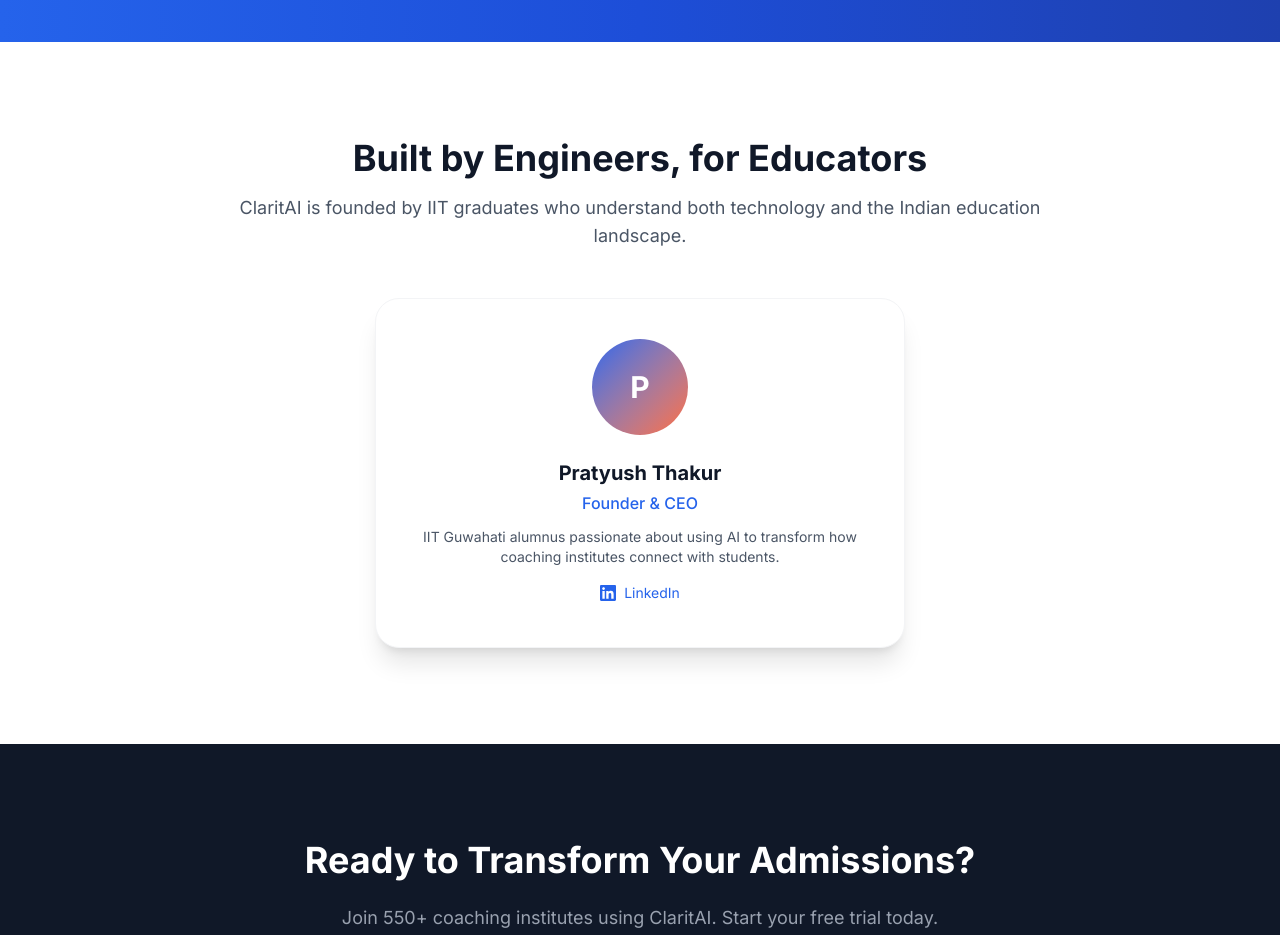
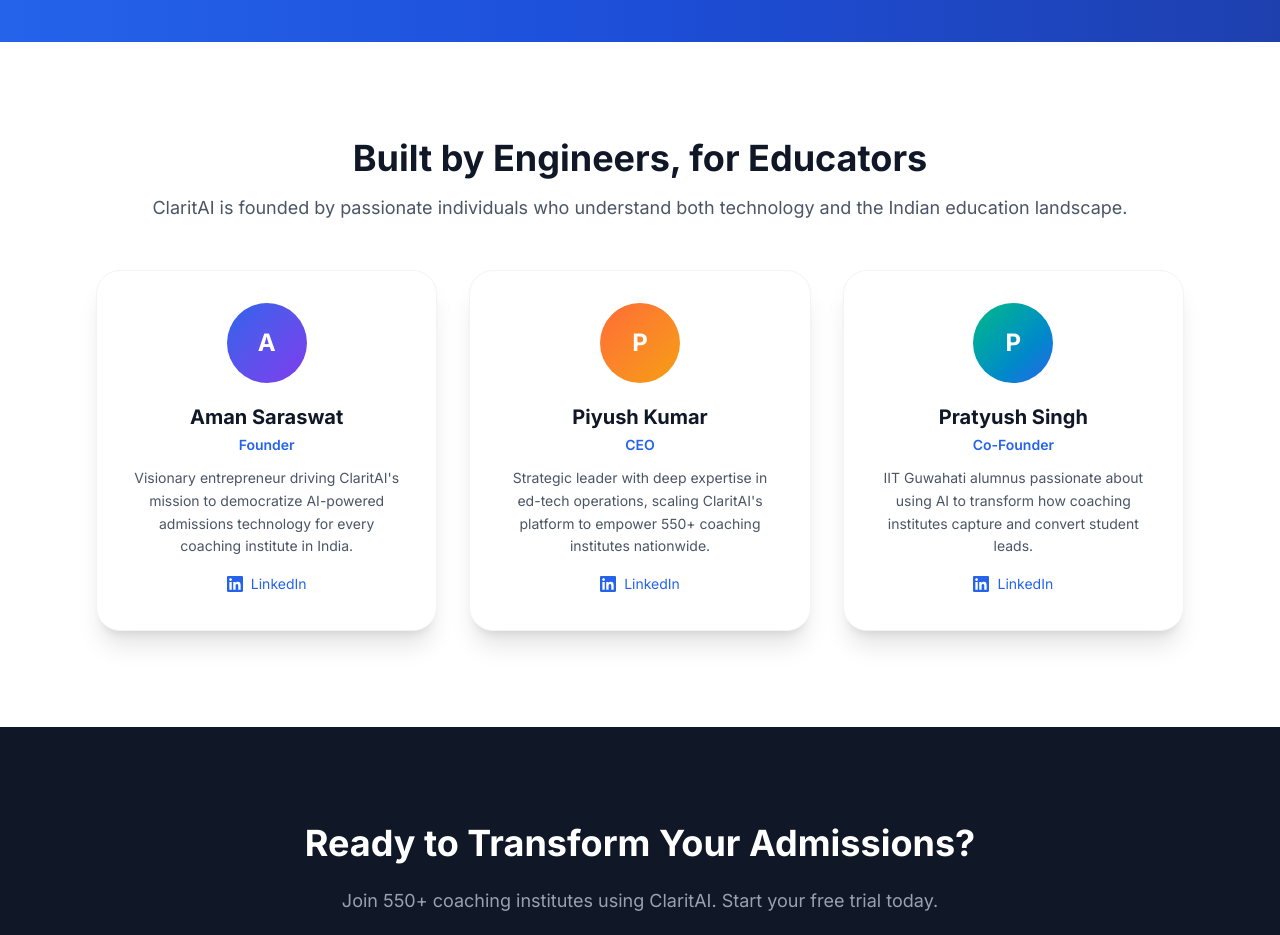
Before and after one commit to pratyushthakur150-creator/claritai-website, a React (Vite) app: page /about in a window 1280 px wide. Shown: the part 2140-3075 px from the top of the page. Built offline with nearby package versions, Linux system fonts and the light colour scheme; no server answers.

Commit message:
Update team: Aman Saraswat (Founder), Piyush Kumar (CEO), Pratyush Singh (Co-Founder)

```diff
--- a/src/pages/About.tsx
+++ b/src/pages/About.tsx
@@ -84,18 +84,24 @@
         </div>
       </section>
 
-      {/* Team / Founder */}
+      {/* Team */}
       <section className="py-24">
-        <div className="max-w-4xl mx-auto px-4 sm:px-6 lg:px-8 text-center">
+        <div className="max-w-6xl mx-auto px-4 sm:px-6 lg:px-8 text-center">
           <h2 className="text-3xl md:text-4xl font-bold text-gray-900 mb-4">Built by Engineers, for Educators</h2>
-          <p className="text-gray-600 text-lg mb-12">ClaritAI is founded by IIT graduates who understand both technology and the Indian education landscape.</p>
-          <motion.div initial={{opacity:0,y:30}} whileInView={{opacity:1,y:0}} viewport={{once:true}} className="bg-white rounded-3xl p-10 shadow-xl border border-gray-100 inline-block">
-            <div className="w-24 h-24 rounded-full bg-gradient-to-br from-[#2563EB] to-[#FF6B35] flex items-center justify-center mx-auto mb-6">
-              <span className="text-3xl font-bold text-white">P</span>
+          <p className="text-gray-600 text-lg mb-12">ClaritAI is founded by passionate individuals who understand both technology and the Indian education landscape.</p>
+          <div className="grid md:grid-cols-3 gap-8">
+            {[
+              { initial: 'A', name: 'Aman Saraswat', role: 'Founder', desc: 'Visionary entrepreneur driving ClaritAI\'s mission to democratize AI-powered admissions technology for every coaching institute in India.', gradient: 'from-[#2563EB] to-[#7C3AED]' },
+              { initial: 'P', name: 'Piyush Kumar', role: 'CEO', desc: 'Strategic leader with deep expertise in ed-tech operations, scaling ClaritAI\'s platform to empower 550+ coaching institutes nationwide.', gradient: 'from-[#FF6B35] to-[#F59E0B]' },
+              { initial: 'P', name: 'Pratyush Singh', role: 'Co-Founder', desc: 'IIT Guwahati alumnus passionate about using AI to transform how coaching institutes capture and convert student leads.', gradient: 'from-[#10B981] to-[#2563EB]' },
+            ].map((member, i) => (
+              <motion.div key={i} initial={{opacity:0,y:30}} whileInView={{opacity:1,y:0}} transition={{delay:i*0.15}} viewport={{once:true}} className="bg-white rounded-3xl p-8 shadow-xl border border-gray-100 hover:shadow-2xl transition-all">
+                <div className={`w-20 h-20 rounded-full bg-gradient-to-br ${member.gradient} flex items-center justify-center mx-auto mb-5`}>
+                  <span className="text-2xl font-bold text-white">{member.initial}</span>
                 </div>
-            <h3 className="text-xl font-bold text-gray-900 mb-1">Pratyush Thakur</h3>
-            <p className="text-[#2563EB] font-medium mb-3">Founder & CEO</p>
-            <p className="text-gray-600 text-sm max-w-md">IIT Guwahati alumnus passionate about using AI to transform how coaching institutes connect with students.</p>
+                <h3 className="text-xl font-bold text-gray-900 mb-1">{member.name}</h3>
+                <p className="text-[#2563EB] font-semibold text-sm mb-3">{member.role}</p>
+                <p className="text-gray-600 text-sm leading-relaxed">{member.desc}</p>
                 <div className="mt-4">
                   <a href="https://www.linkedin.com/company/clarit-ai/" target="_blank" rel="noopener noreferrer" className="inline-flex items-center gap-2 text-sm text-[#2563EB] hover:underline">
                     <svg className="w-4 h-4" fill="currentColor" viewBox="0 0 24 24"><path d="M20.447 20.452h-3.554v-5.569c0-1.328-.027-3.037-1.852-3.037-1.853 0-2.136 1.445-2.136 2.939v5.667H9.351V9h3.414v1.561h.046c.477-.9 1.637-1.85 3.37-1.85 3.601 0 4.267 2.37 4.267 5.455v6.286zM5.337 7.433c-1.144 0-2.063-.926-2.063-2.065 0-1.138.92-2.063 2.063-2.063 1.14 0 2.064.925 2.064 2.063 0 1.139-.925 2.065-2.064 2.065zm1.782 13.019H3.555V9h3.564v11.452zM22.225 0H1.771C.792 0 0 .774 0 1.729v20.542C0 23.227.792 24 1.771 24h20.451C23.2 24 24 23.227 24 22.271V1.729C24 .774 23.2 0 22.222 0h.003z"/></svg>
@@ -103,6 +109,8 @@
                   </a>
                 </div>
               </motion.div>
+            ))}
+          </div>
         </div>
       </section>
 
```
Also changed, not shown: 1 other file (tests, documents, lock files or other folders). Lines whose indentation alone changed are shown as unchanged.
